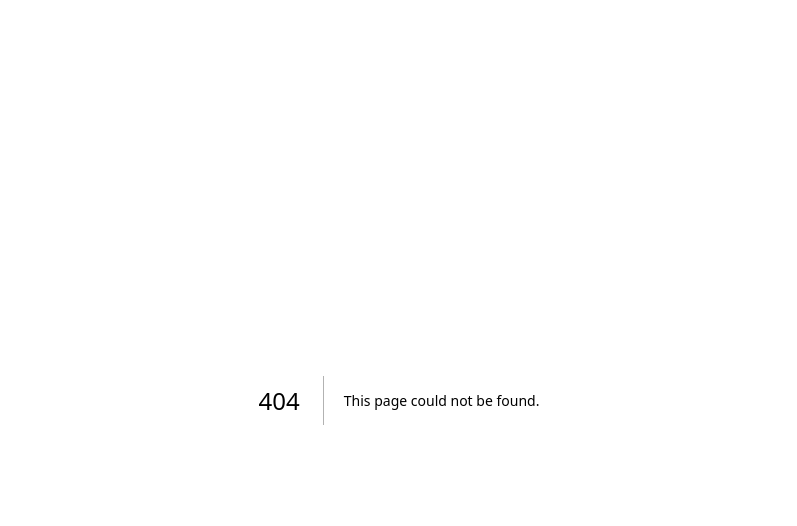
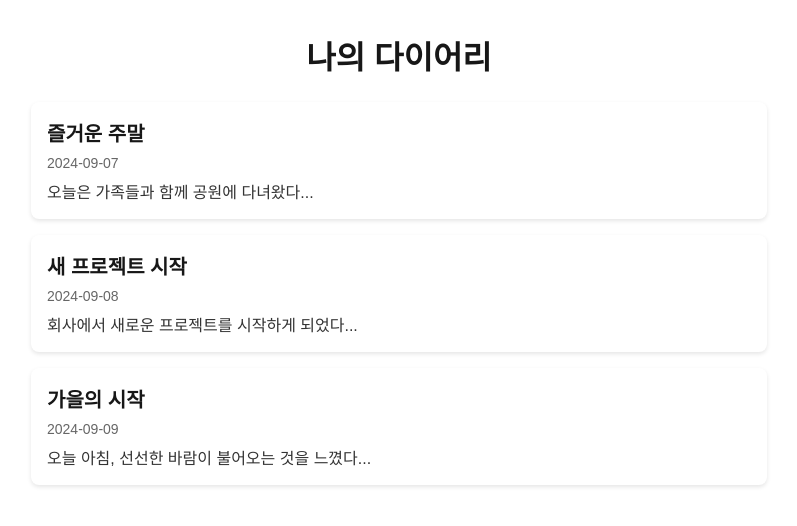
Before and after one commit to Nohyunjin/diary, a Next.js app: page /diary in a window 1280 px wide. Before the commit this address had no page. Shown: the top 526 px of the page, without its empty margins (241-1038 px from the left). Built offline with nearby package versions, Linux system fonts and the light colour scheme.

Commit message:
[feat] diary 목록 구현

```diff
--- /dev/null
+++ b/src/app/diary/page.tsx
@@ -0,0 +1,6 @@
+'use client';
+import DiaryListPage from '@/view/diary/DiaryListPage';
+
+export default function SignUp() {
+  return <DiaryListPage />;
+}
--- /dev/null
+++ b/src/view/diary/DiaryListPage.tsx
@@ -0,0 +1,105 @@
+import styled from '@emotion/styled';
+import React, { useEffect, useState } from 'react';
+
+// 가상의 다이어리 항목 타입 정의
+interface DiaryEntry {
+  id: number;
+  title: string;
+  date: string;
+  preview: string;
+}
+
+const PageContainer = styled.div`
+  padding: 2rem;
+  max-width: 800px;
+  margin: 0 auto;
+`;
+
+const Title = styled.h1`
+  font-size: 2rem;
+  font-weight: bold;
+  margin-bottom: 1.5rem;
+  text-align: center;
+`;
+
+const DiaryList = styled.ul`
+  list-style-type: none;
+  padding: 0;
+`;
+
+const DiaryItem = styled.li`
+  background-color: white;
+  border-radius: 0.5rem;
+  box-shadow: 0 2px 4px rgba(0, 0, 0, 0.1);
+  padding: 1rem;
+  margin-bottom: 1rem;
+  transition: transform 0.2s;
+
+  &:hover {
+    transform: translateY(-2px);
+  }
+`;
+
+const DiaryTitle = styled.h2`
+  font-size: 1.25rem;
+  font-weight: bold;
+  margin-bottom: 0.5rem;
+`;
+
+const DiaryDate = styled.p`
+  font-size: 0.875rem;
+  color: #666;
+  margin-bottom: 0.5rem;
+`;
+
+const DiaryPreview = styled.p`
+  font-size: 1rem;
+  color: #333;
+`;
+
+const DiaryListPage: React.FC = () => {
+  const [diaries, setDiaries] = useState<DiaryEntry[]>([]);
+
+  useEffect(() => {
+    // 여기서 실제로는 API나 데이터베이스에서 다이어리 목록을 가져와야 합니다.
+    // 지금은 예시 데이터를 사용합니다.
+    const sampleDiaries: DiaryEntry[] = [
+      {
+        id: 1,
+        title: '즐거운 주말',
+        date: '2024-09-07',
+        preview: '오늘은 가족들과 함께 공원에 다녀왔다...',
+      },
+      {
+        id: 2,
+        title: '새 프로젝트 시작',
+        date: '2024-09-08',
+        preview: '회사에서 새로운 프로젝트를 시작하게 되었다...',
+      },
+      {
+        id: 3,
+        title: '가을의 시작',
+        date: '2024-09-09',
+        preview: '오늘 아침, 선선한 바람이 불어오는 것을 느꼈다...',
+      },
+    ];
+    setDiaries(sampleDiaries);
+  }, []);
+
+  return (
+    <PageContainer>
+      <Title>나의 다이어리</Title>
+      <DiaryList>
+        {diaries.map((diary) => (
+          <DiaryItem key={diary.id}>
+            <DiaryTitle>{diary.title}</DiaryTitle>
+            <DiaryDate>{diary.date}</DiaryDate>
+            <DiaryPreview>{diary.preview}</DiaryPreview>
+          </DiaryItem>
+        ))}
+      </DiaryList>
+    </PageContainer>
+  );
+};
+
+export default DiaryListPage;
```
